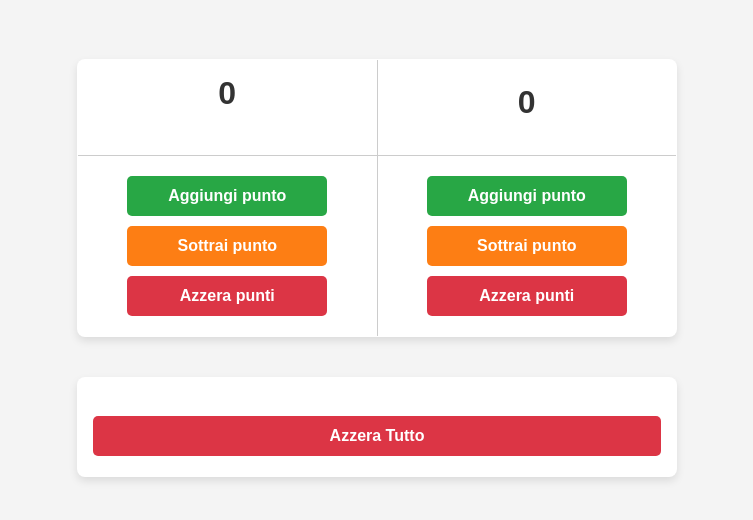
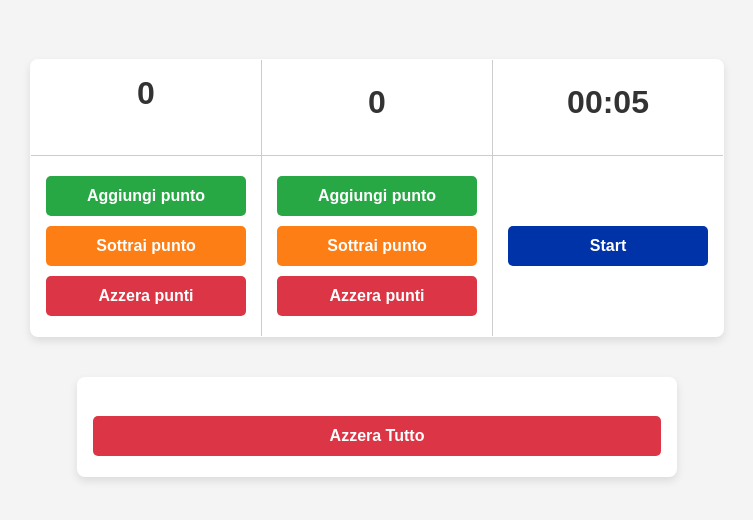
Before and after one commit to matteriv/score, a plain HTML site: page Backend.html in a window 1280 px wide. Shown: the part 132-652 px from the top of the page, without its empty margins (263-1016 px from the left). Drawn offline with Linux system fonts and the light colour scheme.

Commit message:
Aggiunto componente timer

```diff
--- a/Backend.html
+++ b/Backend.html
@@ -14,6 +14,7 @@
                 <br>
             </td>
             <td><label class="punteggio" id="PunteggioGuest"></label></td>
+			<td><label class="punteggio" id="timer">Timer</label></td>
         </tr>
         <tr>
             <td>
@@ -30,6 +31,10 @@
                 <br>
                 <input id="ResetScoreGuest" type="button" value="Azzera punti" />
             </td>
+			<td>
+				<input id="Start" type="button" value="Start">
+			</td>
+		</tr>
     </table>
     <table style="width:100%; border: 1px solid black;">
         <tr>
--- a/script.js
+++ b/script.js
@@ -179,4 +179,44 @@ window.onload = function () {
         aggiornaLabelHomeFrontend();
     }, 1000);
 
+
+    //////////////////////////////////////////////////////
+    //  Gestione dei timer
+    /////////////////////////////////////////////////////
+
+
+    // Variabili per i minuti e i secondi
+    let minuti = 0;
+    let secondi = 0;
+
+    // Funzione per aggiornare il contatore
+    function updateCounter() {
+
+
+     // Incrementa i secondi
+
+        secondi++;
+
+        // Salvo i secondi nel localStorage
+        localStorage.setItem("secondi", secondi);
+        console.log("Secondi: ", secondi); // Debugging
+
+
+     // Se i secondi raggiungono 60, incrementa i minuti e resetta i secondi
+        if (secondi === 60) {
+            secondi = 0;
+            minuti++;
+        }
+
+     // Formatta i minuti e i secondi con due cifre
+        let formattedMinutes = minuti < 10 ? "0" + minuti : minuti;
+        let formattedSeconds = secondi < 10 ? "0" + secondi : secondi;
+
+     // Mostra il contatore nella pagina
+        document.getElementById("timer").textContent = `${formattedMinutes}:${formattedSeconds}`;
+    }
+
+    // Avvia il contatore ogni secondo
+    setInterval(updateCounter, 1000);
+
 };
--- a/stile_backend.css
+++ b/stile_backend.css
@@ -86,6 +86,16 @@ input[type="button"] {
     width: 100%;
 }
 
+/* Pulsanti timer */
+#Start {
+    background-color:#0032A8;
+}
+
+    #Start:hover {
+        background-color:#001851;
+    }
+
+
 /* Mobile-first design */
 @media screen and (max-width: 480px) {
     .punteggio {
```
